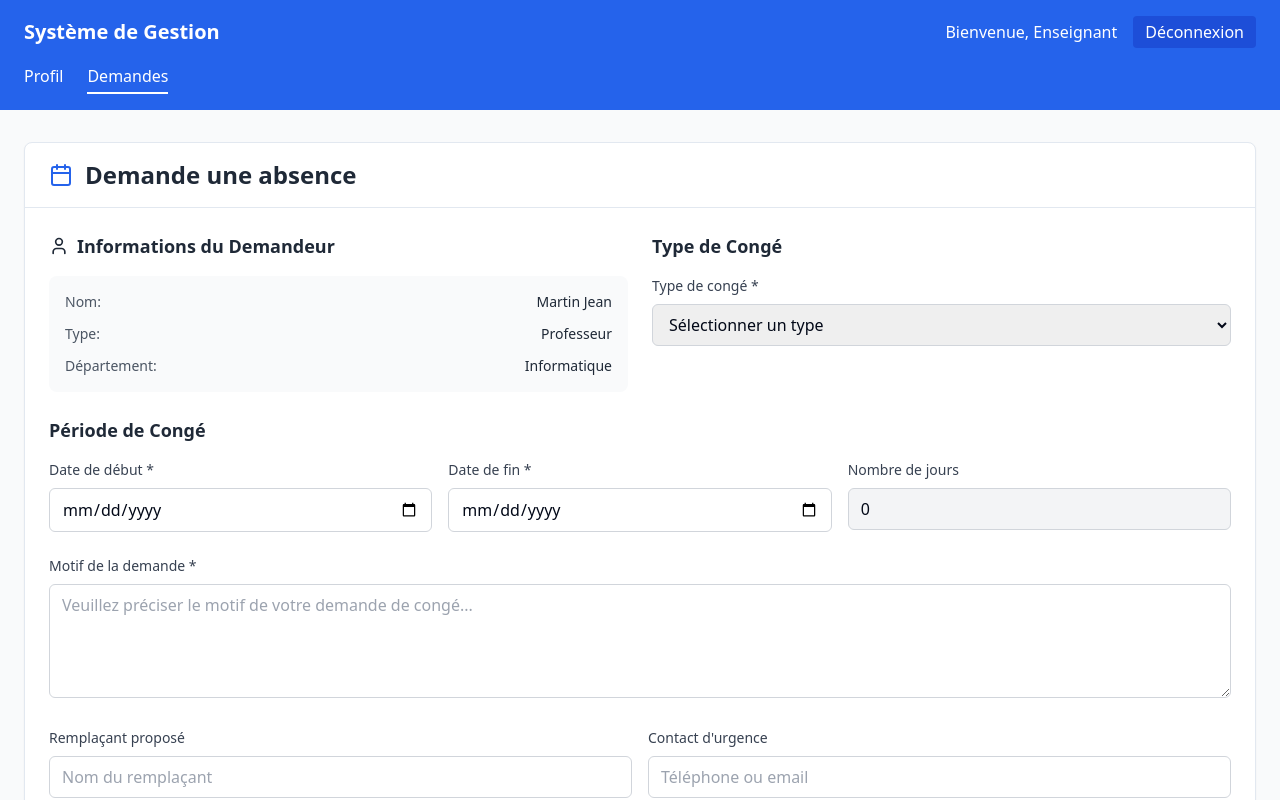
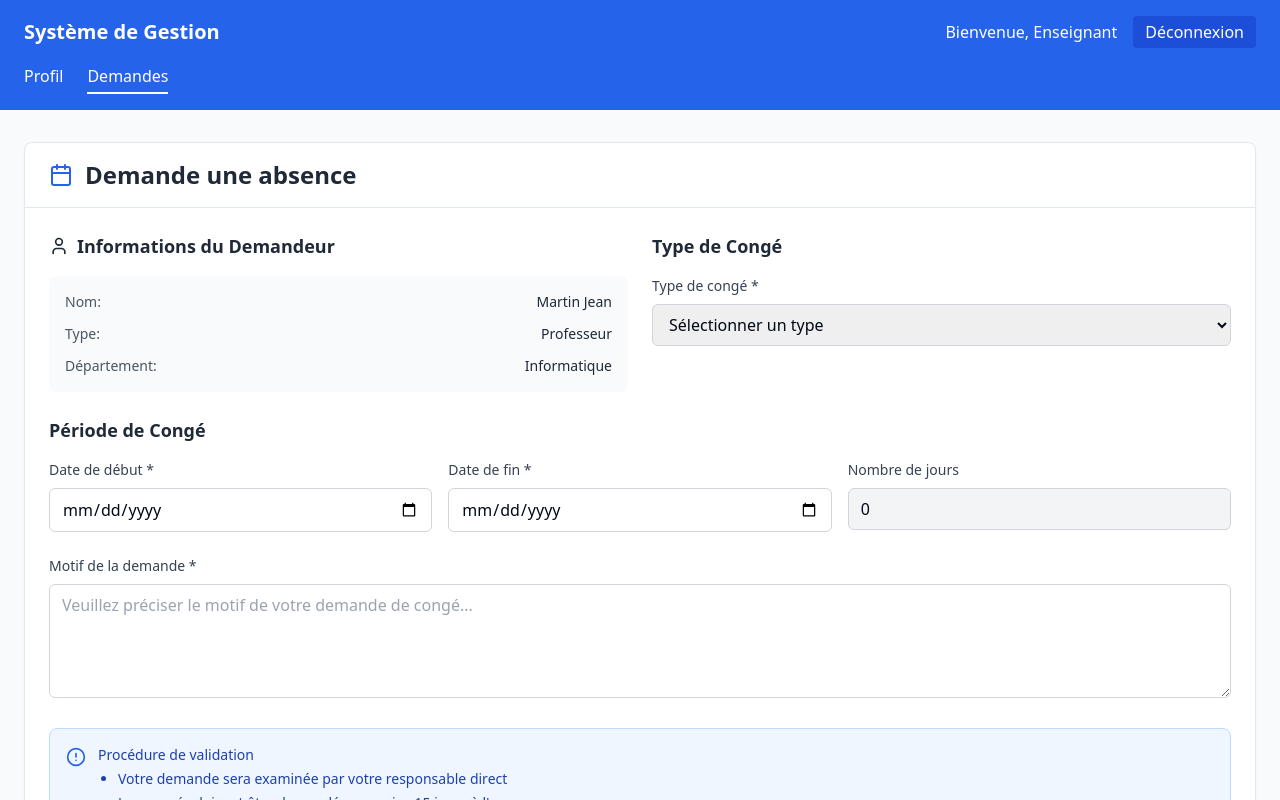
Before and after one commit to mariamguerraf/Systeme-de-Gestion-des-Ressources-Humaines-et-des-Demandes-Administratives, a React (Vite) app: page /enseignant/absence in a window 1280 px wide. Shown: the top 800 px of the page. Built offline with nearby package versions, Linux system fonts and the light colour scheme.

Commit message:
modification

```diff
--- a/src/pages/enseignant/AbsencePage.tsx
+++ b/src/pages/enseignant/AbsencePage.tsx
@@ -190,37 +190,6 @@ const AbsencePage = () => {
 			  />
 			</div>
 
-			{/* Informations de remplacement */}
-			<div className="mt-6 grid grid-cols-1 md:grid-cols-2 gap-4">
-			  <div>
-				<label className="block text-sm font-medium text-gray-700 mb-2">
-				  Remplaçant proposé
-				</label>
-				<input
-				  type="text"
-				  name="remplacant"
-				  value={formData.remplacant}
-				  onChange={handleInputChange}
-				  className="w-full px-3 py-2 border border-gray-300 rounded-md focus:outline-none focus:ring-2 focus:ring-blue-500"
-				  placeholder="Nom du remplaçant"
-				/>
-			  </div>
-
-			  <div>
-				<label className="block text-sm font-medium text-gray-700 mb-2">
-				  Contact d'urgence
-				</label>
-				<input
-				  type="text"
-				  name="contactUrgence"
-				  value={formData.contactUrgence}
-				  onChange={handleInputChange}
-				  className="w-full px-3 py-2 border border-gray-300 rounded-md focus:outline-none focus:ring-2 focus:ring-blue-500"
-				  placeholder="Téléphone ou email"
-				/>
-			  </div>
-			</div>
-
 			{/* Note d'information */}
 			<div className="mt-6 bg-blue-50 border border-blue-200 rounded-lg p-4">
 			  <div className="flex items-start space-x-3">
@@ -231,7 +200,6 @@ const AbsencePage = () => {
 					<li>Votre demande sera examinée par votre responsable direct</li>
 					<li>Les congés doivent être demandés au moins 15 jours à l'avance</li>
 					<li>Vous recevrez une notification par email concernant l'approbation</li>
-					<li>En cas d'urgence, contactez directement votre responsable</li>
 				  </ul>
 				</div>
 			  </div>
```
